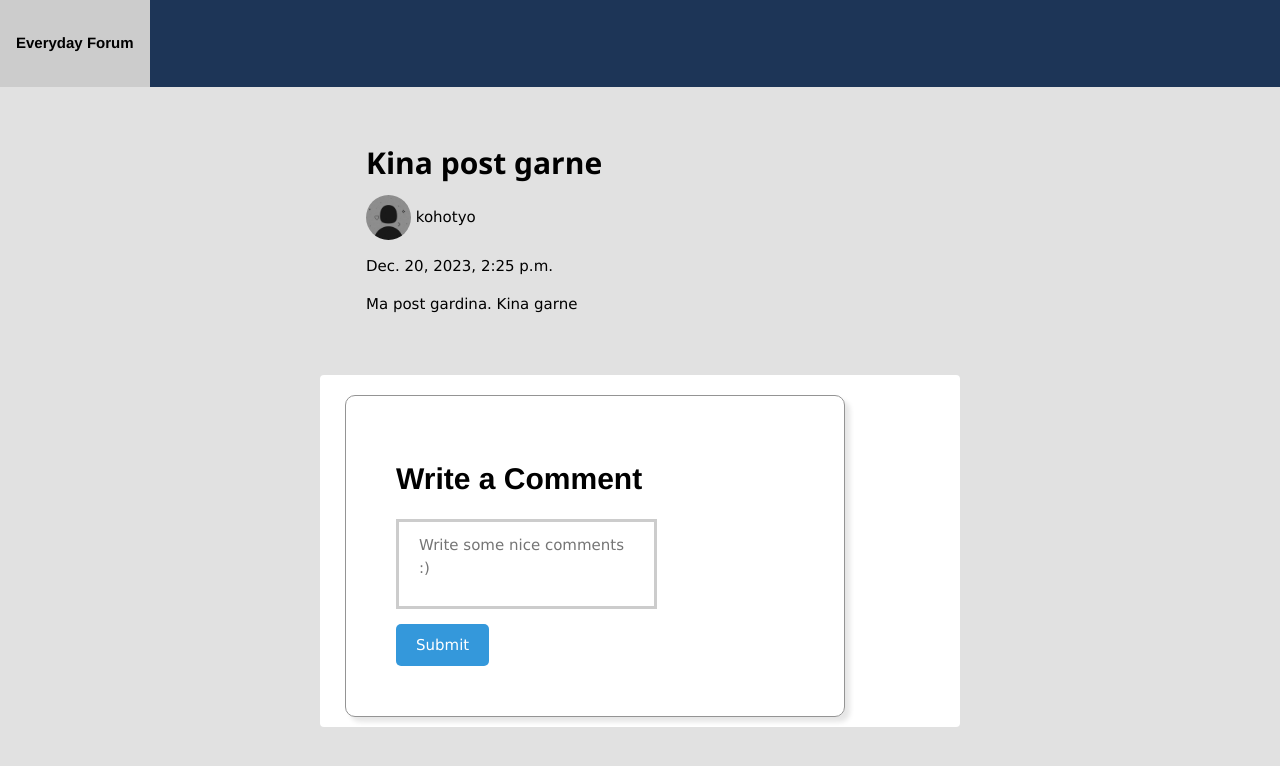
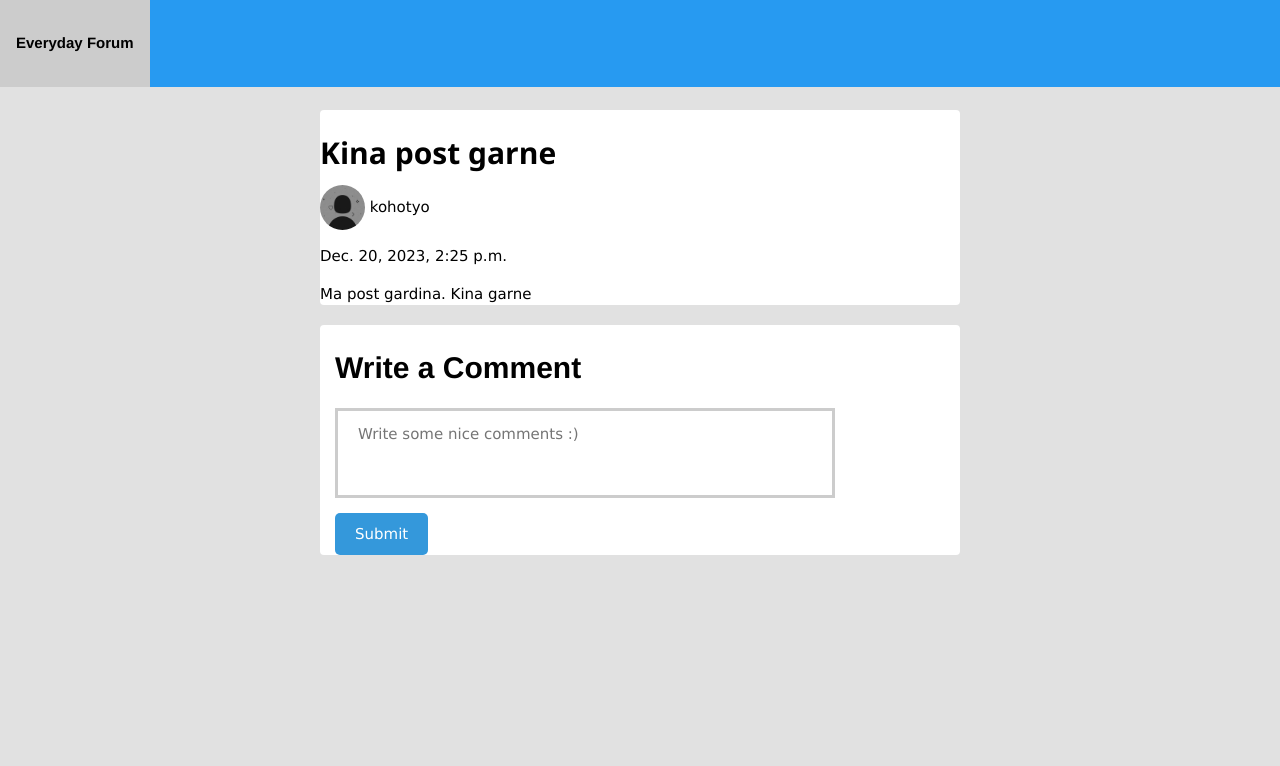
Before and after one commit to PrithakADHI/everyday_forum, a Django app: a page that uses main/templates/base.html in a window 1280 px wide. Shown: the top 766 px of the page. Run offline with Django 4.2, Linux system fonts and the light colour scheme; data comes from the database, SQL or seed files in the repository; both versions use the stored data as it was after the commit.

Commit message:
Added some things

```diff
--- a/main/templates/base.html
+++ b/main/templates/base.html
@@ -23,7 +23,7 @@
       {% endif %}
   </div>
 </nav>
-<div class='w3-bar' style='background-color: #1d3557; z-index:10000; position: fixed; top:0px; width:100%;'>
+<div class='w3-bar' style='background-color: #279af1; z-index:10000; position: fixed; top:0px; width:100%;'>
 <a href="{% url 'index' %}" class='w3-bar-item w3-button w3-padding-32' style='color: white; font-family: Helvetica; font-weight: bold;'> Everyday Forum </a>
 
 {% if user.is_authenticated %}
--- a/main/templates/post_details.html
+++ b/main/templates/post_details.html
@@ -5,8 +5,7 @@
 
 {% block content %}
 
-<div class='w3-container'>
-<div class='comment-container'>
+<div class='random-posts'>
 <h2 style='font: helvetica; font-weight: bold;'> {{ post.title }} </h2>
 {% if post.user.extrauser.profile_picture %}
 <a href='{% url "user_posts" post.user.username %}'> <img src='{{ post.user.extrauser.profile_picture.url }}' class='profile-picture w3-circle'> {{ post.user }}</a>
@@ -18,7 +17,9 @@
 <div style='white-space: pre-line; '> {{ post.content }} </div>
 
 {% if post.picture %}
-<img src='{{ post.picture.url }}' class='post-image'>
+<div class='post-image'>
+<img src='{{ post.picture.url }}'>
+</div>
 {% endif %}
 
 <div style='margin-top: 20px;'>
@@ -26,7 +27,6 @@
 {% if user.is_authenticated and user == post.user %}
 <a href="{% url 'post_delete' post.pk %}"> Delete </a>
 {% endif %}
-</div>
 </div>
 </div>
 <div class='random-posts' style='padding-left: 15px;'>
@@ -37,15 +37,15 @@
     {% endfor %}
     </ul>
 {% endif %}
-<div class='comments-container'>
-<div class='comment-container'>
+
+
 <form method='POST' id='commentForm'>
 {% csrf_token %}
 <h2 style='font-family: helvetica; font-weight: bold;'> Write a Comment </h2>
 {{ form.comment }} <br>
 <button type='submit'> Submit </button>
 </form>
-</div>
+
 {% for comment in comments %}
 <div class='comment-container'>
 {% if comment.user.extrauser.profile_picture %}
@@ -59,7 +59,7 @@
 {% endif %}
 </div>
 {% endfor %}
-</div>
+
 <script>
 function resizeTextarea() {
     const textarea = document.getElementById('expandingTextarea');
--- a/static/css/global.css
+++ b/static/css/global.css
@@ -98,6 +98,7 @@ button:disabled {
   width: clamp(300px, 50vw, 75vw);
   padding-left: 10px;
 }
+
 
 .write-post .post-textarea {
   margin-left: 70px;
```
Also changed, not shown: main/templates/index.html (+19 -4 lines), main/templates/user_posts.html (+8 -6 lines), db.sqlite3, media/post_photos/20231221_213346.jpg (added), media/post_photos/58a0f7c0e03f3640ed9edd2dad41842611a7f96d9ef990ad339c93ae4cf540df.jpg (added), media/post_photos/received_6463031573802966.jpeg (added), media/profile_pics/20231221_213346.jpg (added).
